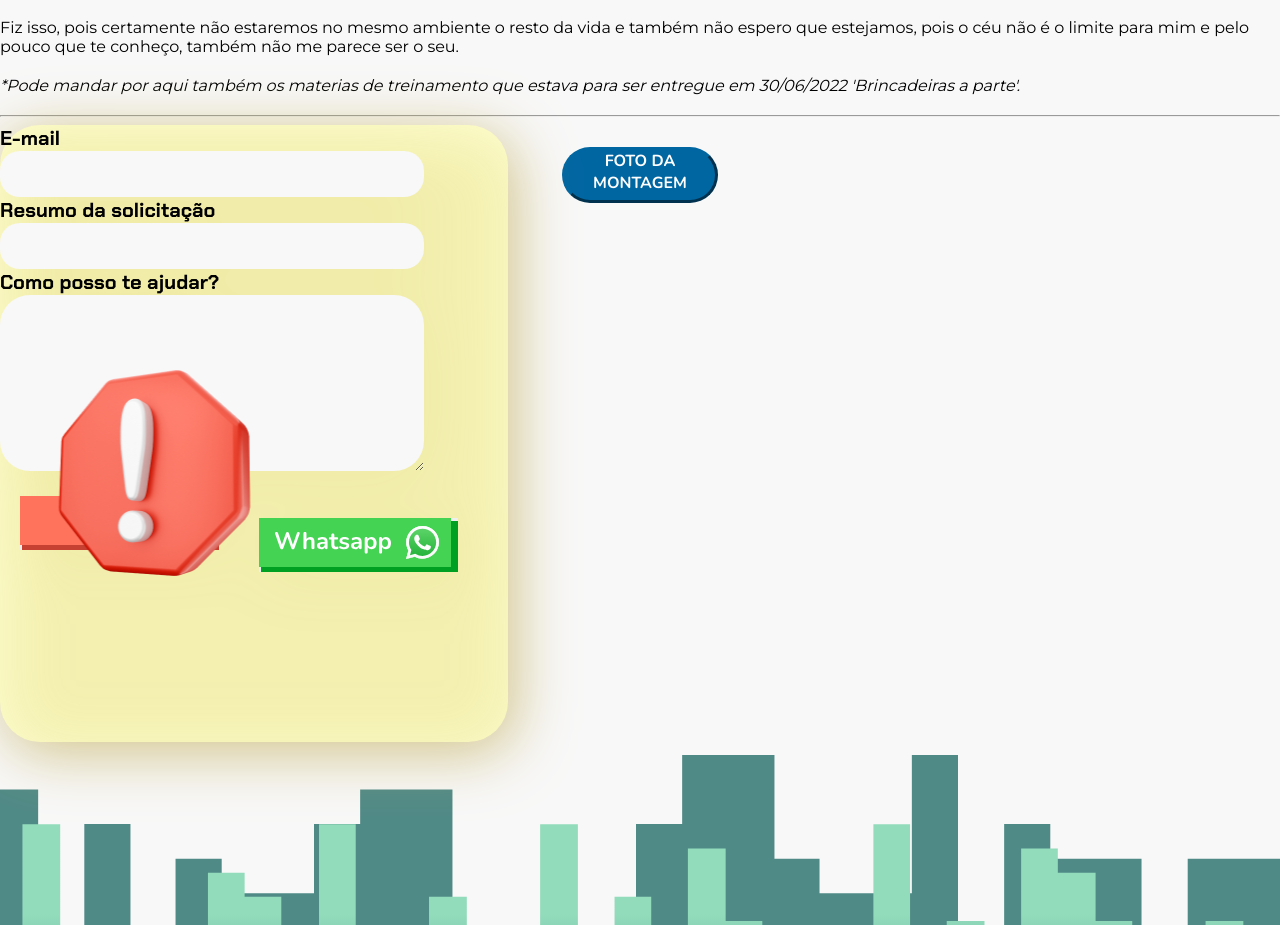
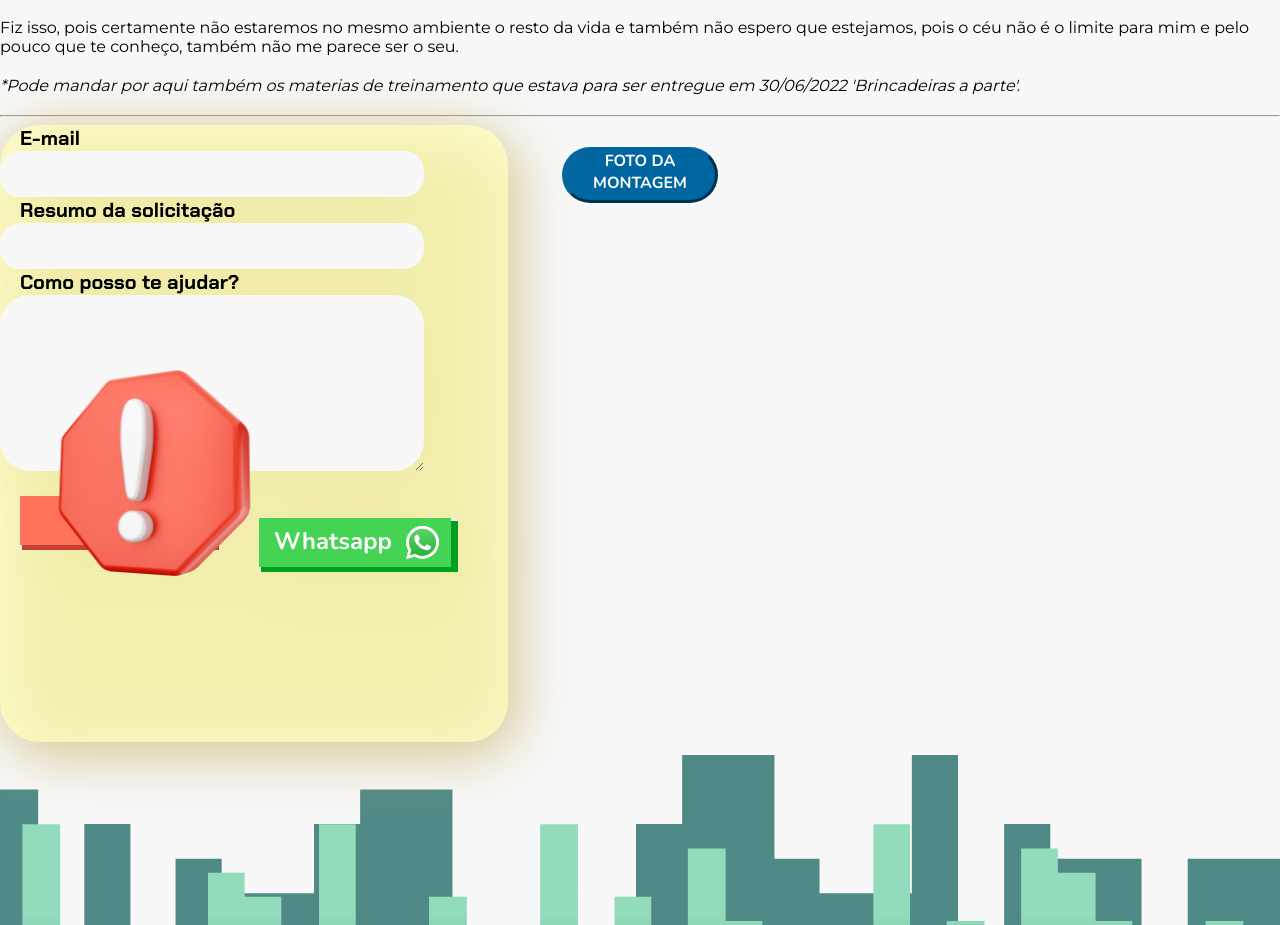
Before and after one commit to Gardinali-Gi/ono-v2, a React (Create React App) app: page / in a window 1280 px wide. Shown: the part 2413-3338 px from the top of the page. Built offline with nearby package versions, Linux system fonts and the light colour scheme.

Commit message:
Update App.css

```diff
--- a/src/App.css
+++ b/src/App.css
@@ -105,11 +105,14 @@ label{
     font-size: 20px;
     font-family: 'Chakra Petch', sans-serif;
     font-weight: 700;
+    margin: 20px;
 }
 
 .forms{
 text-align: center;
 position: absolute;
+      align-items: center;
+    justify-content: center;
 }
 
 .formulario{
```
